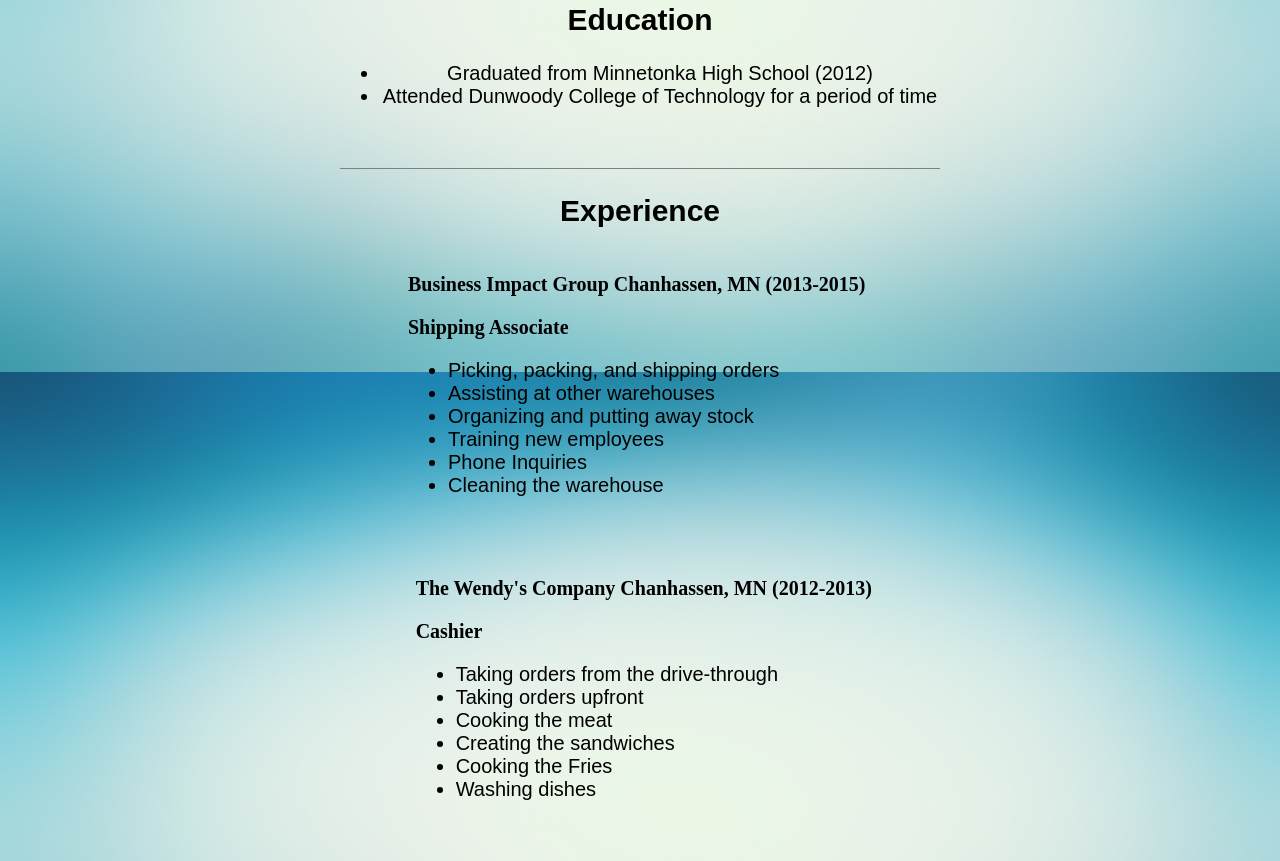
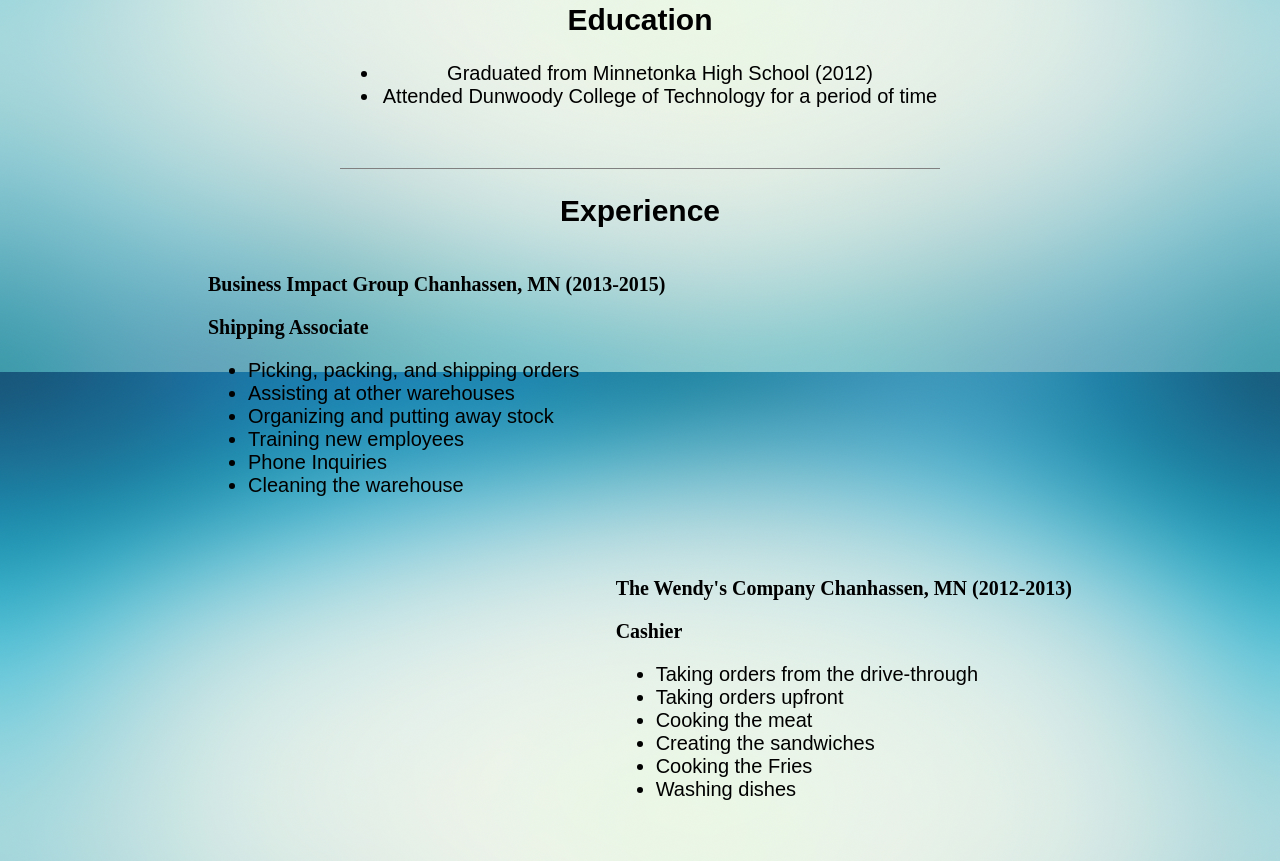
Before and after one commit to christuttle679/christuttle679.github.io, a plain HTML site: page index.html in a window 1280 px wide. Shown: the part 1228-2089 px from the top of the page. Drawn offline with Linux system fonts and the light colour scheme.

Commit message:
spacing issue

```diff
--- a/stylesheet.css
+++ b/stylesheet.css
@@ -33,7 +33,6 @@
 }
 header{
 	margin-left: 80px;
-
 	text-shadow: 5px 2px 2px lightblue;
 }
 .main{
@@ -77,11 +76,11 @@
 }
 .business{
 	float: left;
-	margin-left: 400px;
+	margin-left: 200px;
 }
 .wendy{
 	display: inline;
 	float: right;
 	margin-top: 0px;
-	margin-right: 400px;
+	margin-right: 200px;
 }
```
